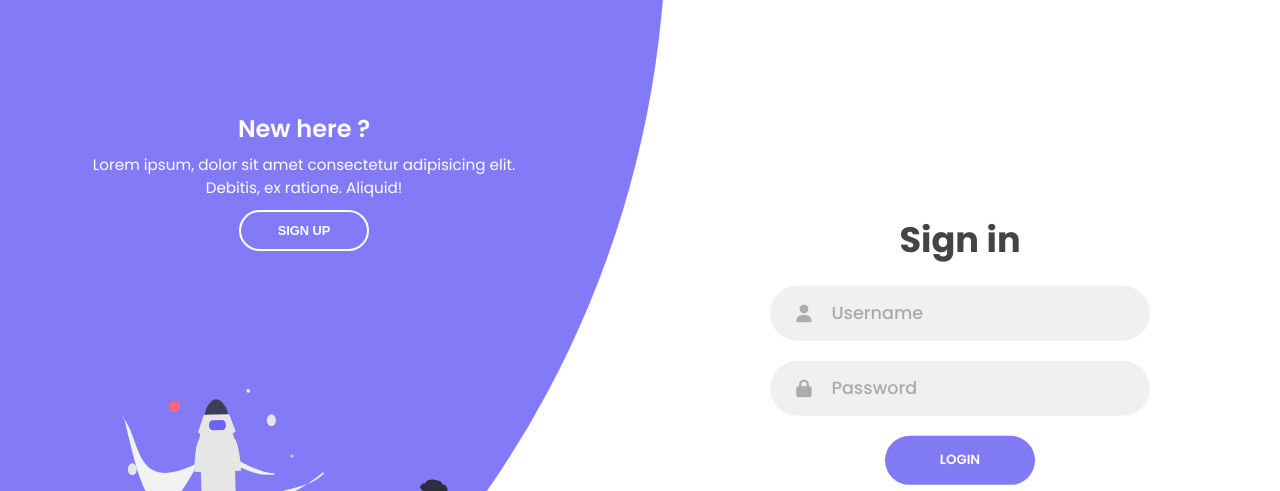
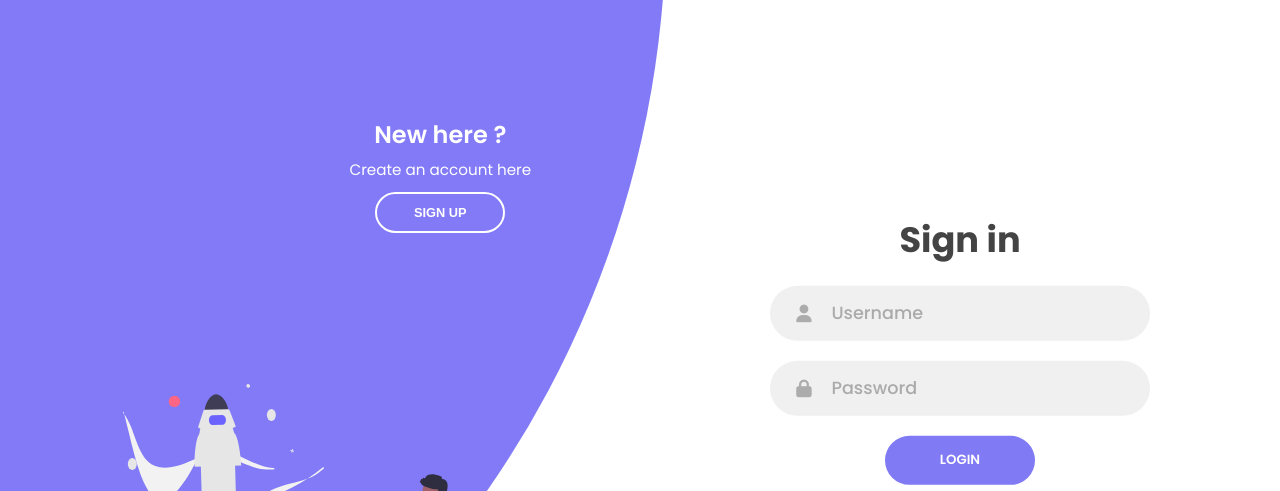
Before and after one commit to mulzahrian/Responsive-Login, a plain HTML site: page index.html in a window 1280 px wide. Shown: the top 491 px of the page. Drawn offline with Linux system fonts and the light colour scheme.

Commit message:
Update index.html
add modify

```diff
--- a/index.html
+++ b/index.html
@@ -80,8 +80,7 @@
           <div class="content">
             <h3>New here ?</h3>
             <p>
-              Lorem ipsum, dolor sit amet consectetur adipisicing elit. Debitis,
-              ex ratione. Aliquid!
+              Create an account here
             </p>
             <button class="btn transparent" id="sign-up-btn">
               Sign up
```
